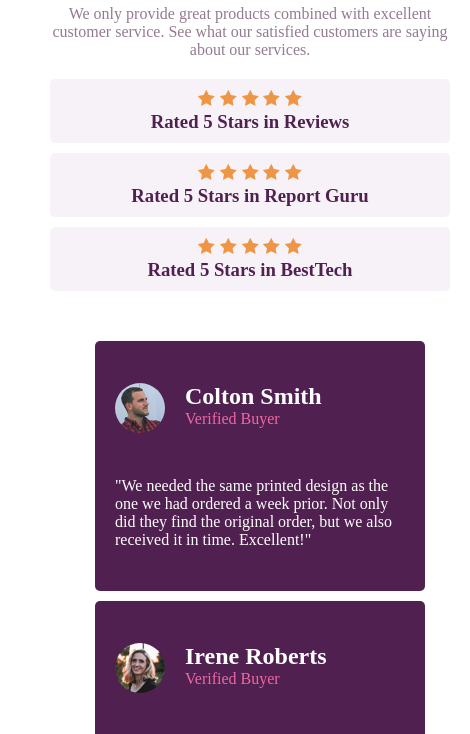
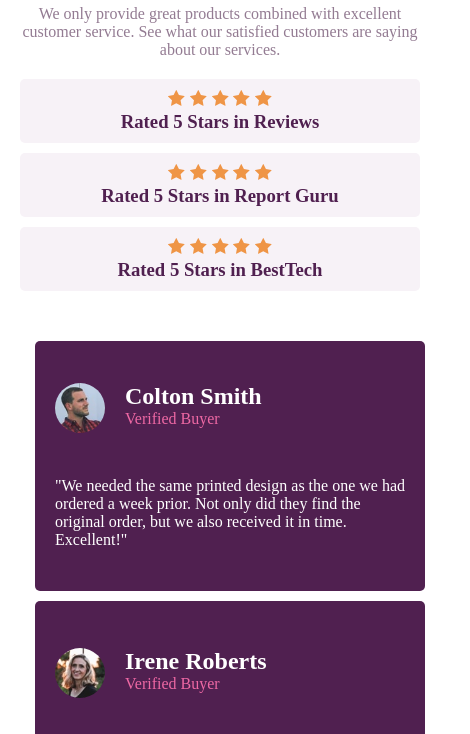
Before and after one commit to Rawman2/rouff-flexbox-practice, a plain HTML site: page index.html in a window 390 px wide. Shown: the part 193-927 px from the top of the page, 470 px wide, since content can reach past the window. Drawn offline with Linux system fonts and the light colour scheme.

Commit message:
flexbox practice

```diff
--- a/styles.css
+++ b/styles.css
@@ -103,7 +103,7 @@ h3:nth-child(2) {
     .container {
         display: flex;
         flex-direction: column;
-        margin: 30px;
+        margin: 30px auto;
         align-items: center;
         flex-wrap: wrap;
 
@@ -172,3 +172,6 @@ h3:nth-child(2) {
         margin-top: 10px;
     }
 }
+@media (max-width: 1000px) {
+
+}
```
